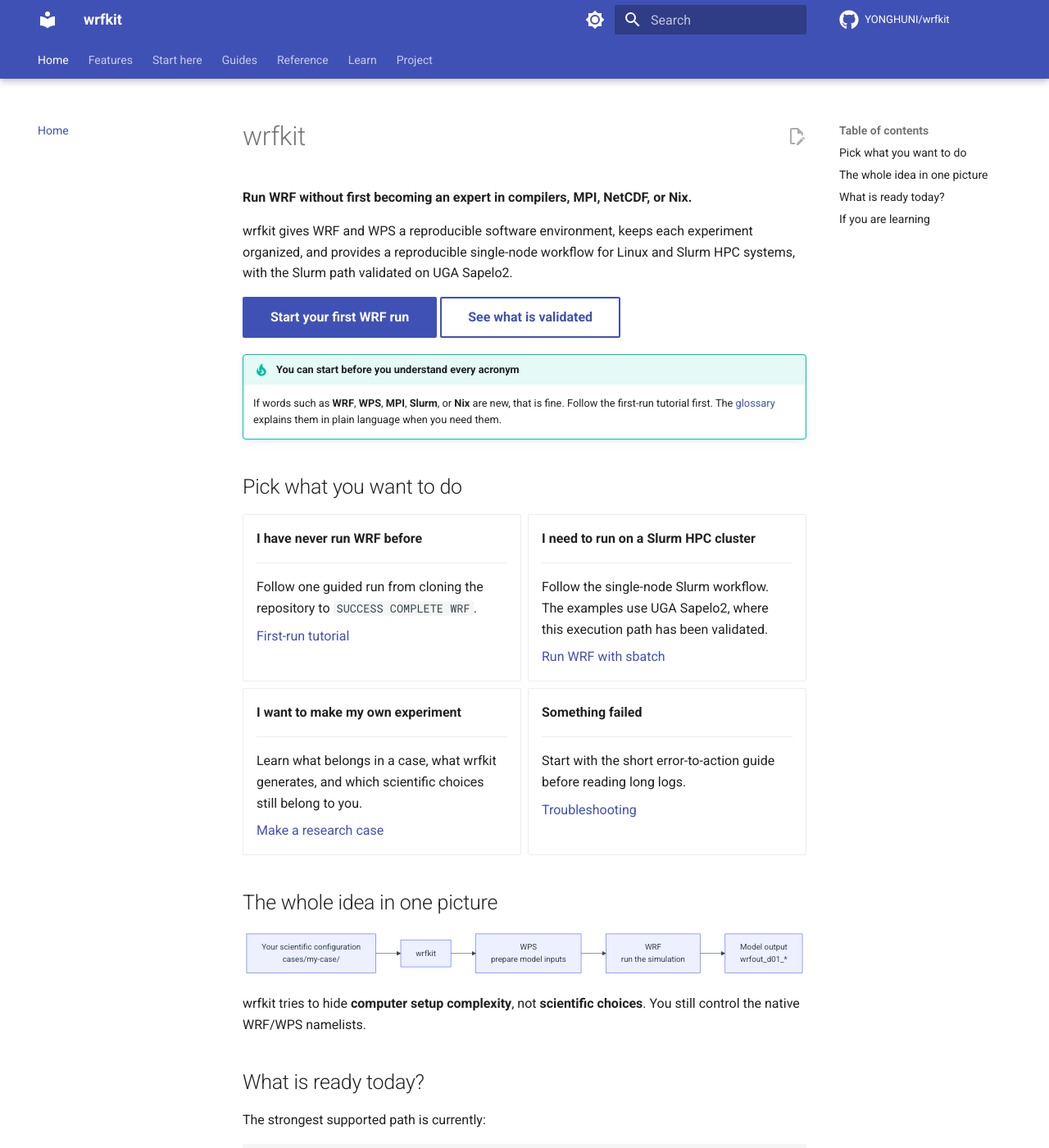
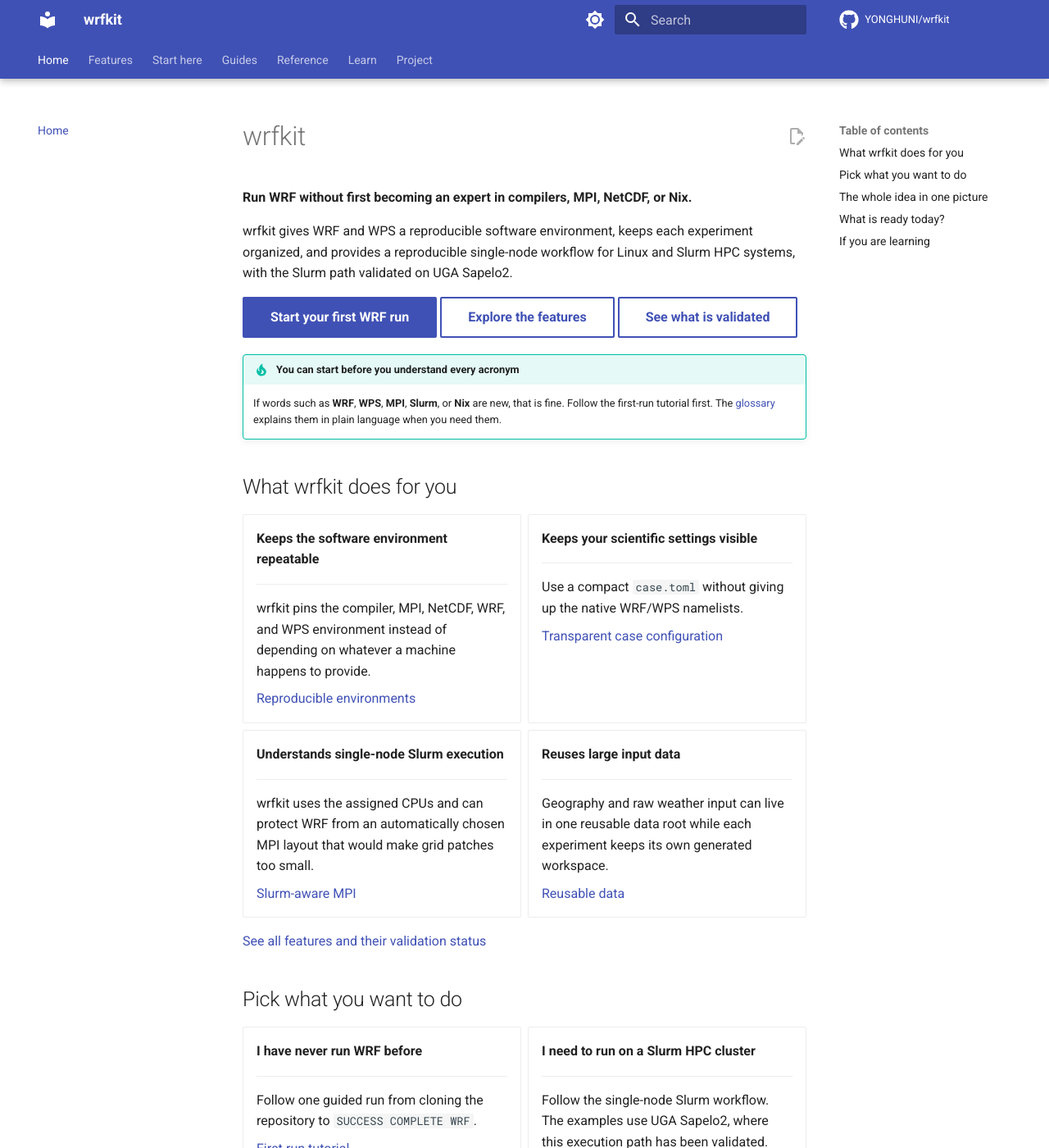
Before and after one commit to YONGHUNI/wrfkit, an MkDocs documentation site: the page built from docs/index.md, in a window 1280 px wide and 1400 px high. Shown: the whole window at 82% size. Built offline with MkDocs 1.6.1 and Material for MkDocs 9.7.7, drawn with Linux system fonts in a browser that asks for light colours; comment, search, counter and statistics services are not loaded.

Commit message:
docs: surface core features on home page

```diff
--- a/docs/index.md
+++ b/docs/index.md
@@ -7,6 +7,7 @@ experiment organized, and provides a reproducible single-node workflow for
 Linux and Slurm HPC systems, with the Slurm path validated on UGA Sapelo2.
 
 [Start your first WRF run](tutorials/first-run.md){ .md-button .md-button--primary }
+[Explore the features](features.md){ .md-button }
 [See what is validated](validation.md){ .md-button }
 
 !!! tip "You can start before you understand every acronym"
@@ -14,6 +15,50 @@ Linux and Slurm HPC systems, with the Slurm path validated on UGA Sapelo2.
     that is fine. Follow the first-run tutorial first. The
     [glossary](reference/glossary.md) explains them in plain language when you
     need them.
+
+## What wrfkit does for you
+
+<div class="grid cards" markdown>
+
+-   **Keeps the software environment repeatable**
+
+    ---
+
+    wrfkit pins the compiler, MPI, NetCDF, WRF, and WPS environment instead of
+    depending on whatever a machine happens to provide.
+
+    [Reproducible environments](features.md#repeatable-software-environments)
+
+-   **Keeps your scientific settings visible**
+
+    ---
+
+    Use a compact <code>case.toml</code> without giving up the native WRF/WPS
+    namelists.
+
+    [Transparent case configuration](features.md#scientific-settings-stay-visible)
+
+-   **Understands single-node Slurm execution**
+
+    ---
+
+    wrfkit uses the assigned CPUs and can protect WRF from an automatically
+    chosen MPI layout that would make grid patches too small.
+
+    [Slurm-aware MPI](features.md#slurm-aware-mpi-without-hiding-mpi)
+
+-   **Reuses large input data**
+
+    ---
+
+    Geography and raw weather input can live in one reusable data root while
+    each experiment keeps its own generated workspace.
+
+    [Reusable data](features.md#reuse-large-input-data)
+
+</div>
+
+[See all features and their validation status](features.md)
 
 ## Pick what you want to do
 
```
